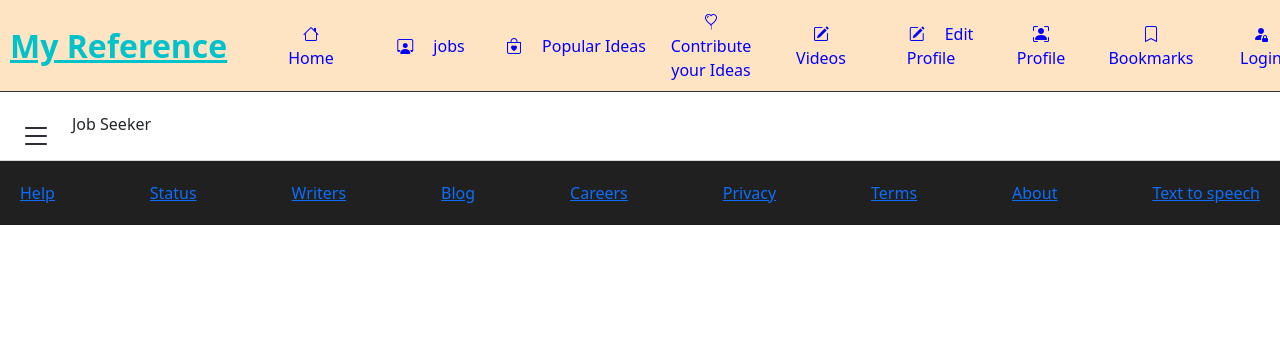
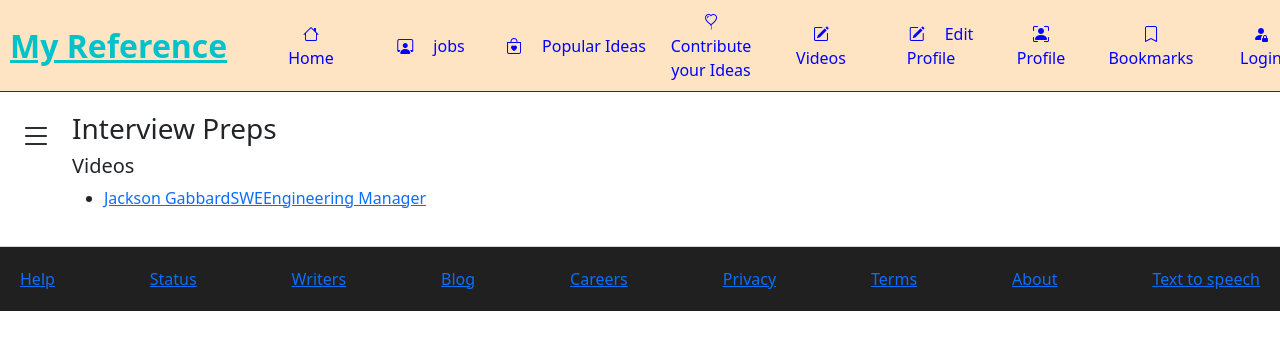
Before and after one commit to kalburgimanjunath/nextjs-passive-idea-final, a Next.js app: page /jobs/interviews in a window 1280 px wide. Shown: the top 350 px of the page. Built offline with nearby package versions, Linux system fonts and the light colour scheme.

Commit message:
1 file modified

```diff
--- a/pages/jobs/interviews.js
+++ b/pages/jobs/interviews.js
@@ -1,4 +1,22 @@
 import Link from 'next/link';
 export default function Interviews() {
-  return <div>Job Seeker</div>;
+  return (
+    <div>
+      <h3>Interview Preps</h3>
+      <h5>Videos</h5>
+      <ul>
+        <li>
+          <a href="https://www.youtube.com/channel/UCcdCkJKXlRoXVD03eo-q8mQ/videos">
+            Jackson Gabbard
+          </a>
+          <a href="https://www.metacareers.com/careers/SWE-L-prep-initial">
+            SWE
+          </a>
+          <a href="https://www.metacareers.com/profile/trial/?redirect=search&chooseView=Behavioral+journaling+interview">
+            Engineering Manager
+          </a>
+        </li>
+      </ul>
+    </div>
+  );
 }
```
